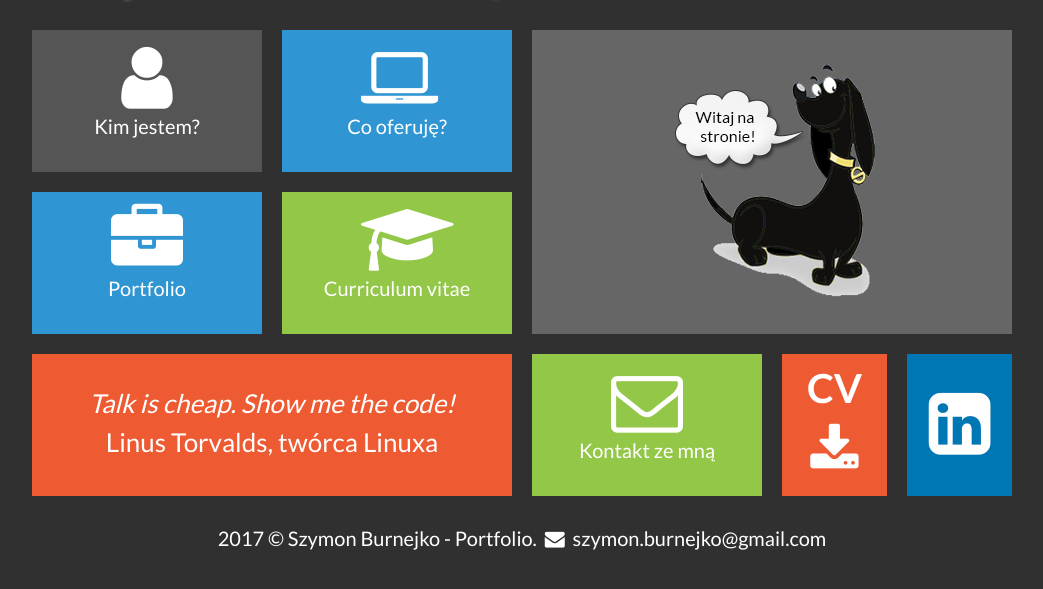
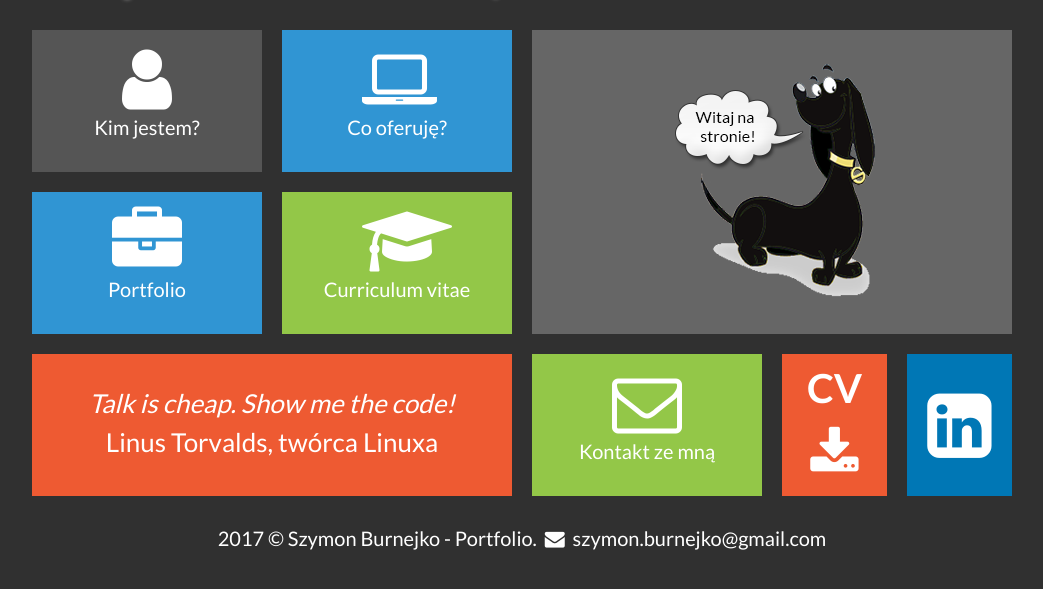
Before and after one commit to onufry7/cv-page, a PHP site: page / in a window 1280 px wide. Shown: the part 91-680 px from the top of the page, without its empty margins (118-1161 px from the left). Run offline with PHP 8.4, Linux system fonts and the light colour scheme.

Commit message:
Poprawa fontello

```diff
--- a/fontello/css/fontello.css
+++ b/fontello/css/fontello.css
@@ -55,11 +55,11 @@
   /* text-shadow: 1px 1px 1px rgba(127, 127, 127, 0.3); */
 }
 
-.icon-download:before { content: '\e800'; font-size: 52px; margin-top: 12px; } /* '' */
-.icon-mail:before { content: '\e801'; font-size: 72px; margin-top: 12px; } /* '' */
-.icon-user:before { content: '\e802'; font-size: 72px; margin-top: 12px; } /* '' */
-.icon-briefcase:before { content: '\e803'; font-size: 72px; margin-top: 12px; } /* '' */
+.icon-download:before { content: '\e800'; font-size: 52px; margin-top: 15px; } /* '' */
+.icon-mail:before { content: '\e801'; font-size: 70px; margin-top: 15px; } /* '' */
+.icon-user:before { content: '\e802'; font-size: 70px; margin-top: 15px; } /* '' */
+.icon-briefcase:before { content: '\e803'; font-size: 70px; margin-top: 15px; } /* '' */
 .icon-mail-alt:before { content: '\f0e0'; } /* '' */
-.icon-laptop:before { content: '\f109'; font-size: 72px; margin-top: 12px; } /* '' */
-.icon-graduation-cap:before { content: '\f19d'; font-size: 72px; margin-top: 12px; } /* '' */
-.icon-linkedin-squared:before { content: '\f30c'; font-size: 72px; margin-top: 24px; } /* '' */
+.icon-laptop:before { content: '\f109'; font-size: 70px; margin-top: 15px; } /* '' */
+.icon-graduation-cap:before { content: '\f19d'; font-size: 70px; margin-top: 15px; } /* '' */
+.icon-linkedin-squared:before { content: '\f30c'; font-size: 75px; margin-top: 24px; } /* '' */
```
